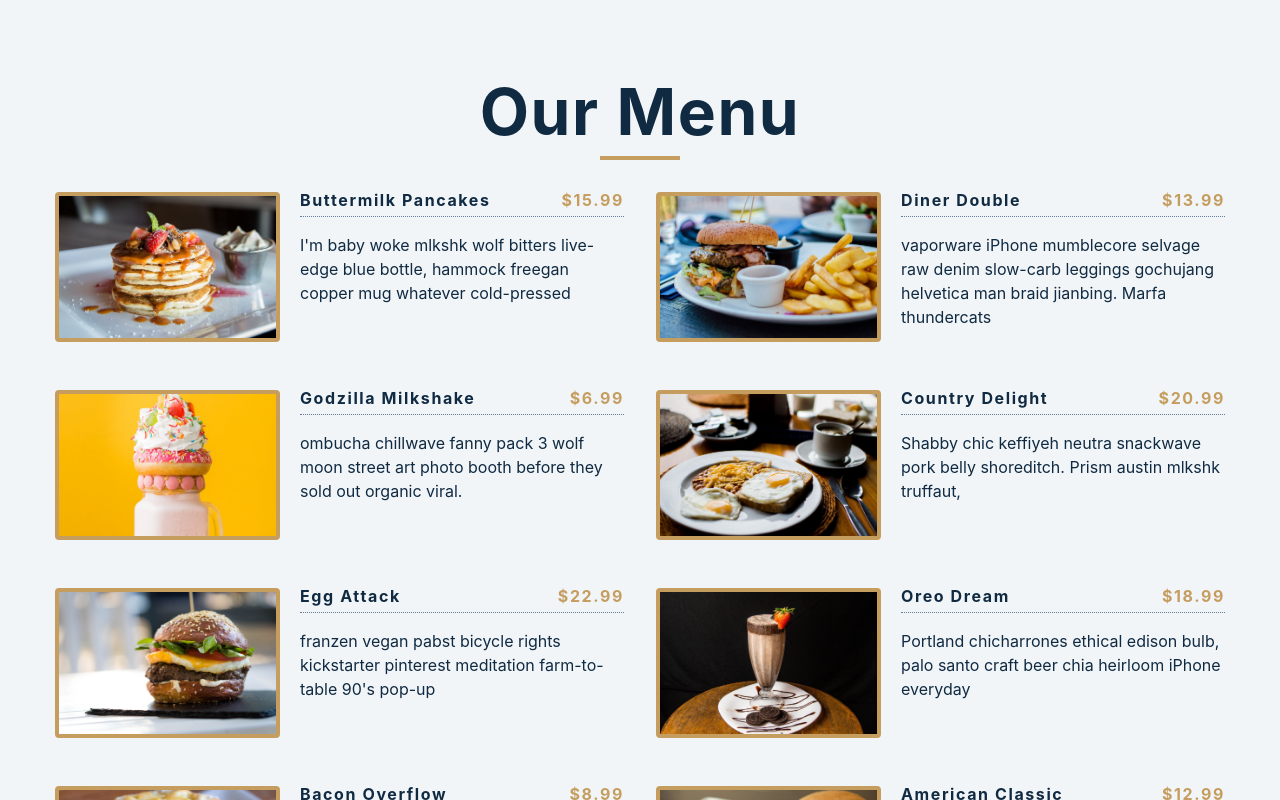
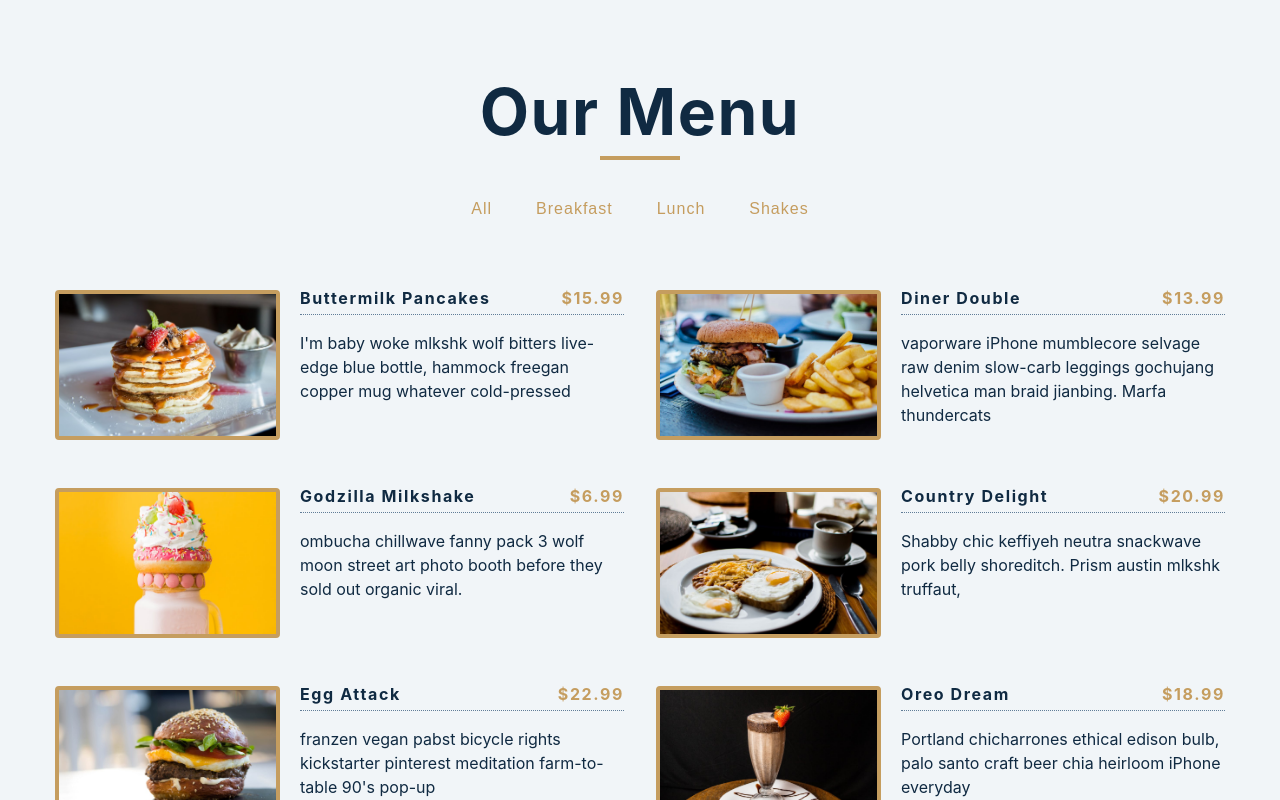
Before and after one commit to AlexBachurin/react-menu-app, a React (Create React App) app: page / in a window 1280 px wide. Shown: the top 800 px of the page. Built offline with nearby package versions, Linux system fonts and the light colour scheme.

Commit message:
display categories + created somewhat unique key for them

```diff
--- a/src/Categories.js
+++ b/src/Categories.js
@@ -1,9 +1,17 @@
 import React from 'react'
 
-export default function Categories() {
+export default function Categories({ category }) {
+    //transform array from props to jsx
+    const categoryBtns = category.map(btn => {
+        return (
+            // and set unique key since its list
+            <button key={Date.now() + Math.random()} className="filter-btn">{btn}</button>
+        )
+    })
     return (
-        <div>
-
+        <div className="btn-container">
+            {/* display category btns */}
+            {categoryBtns}
         </div>
     )
 }
```
